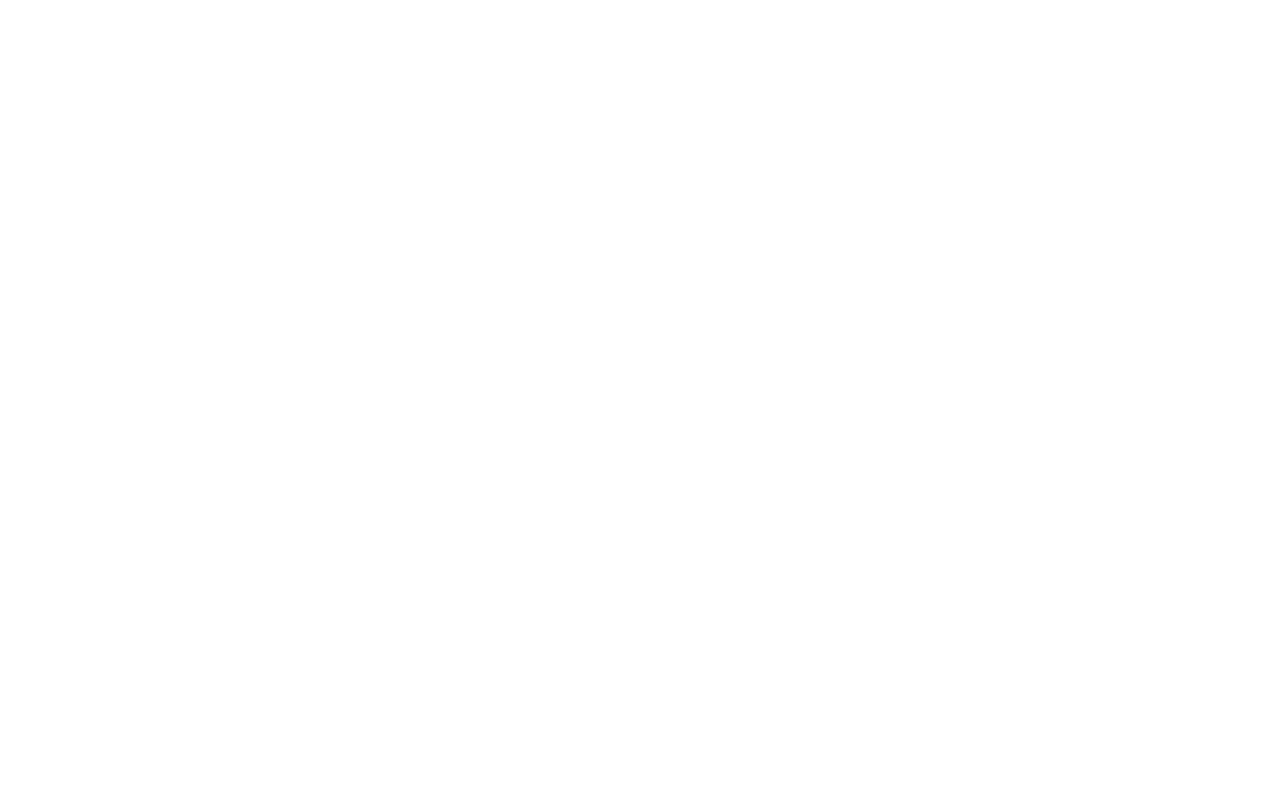
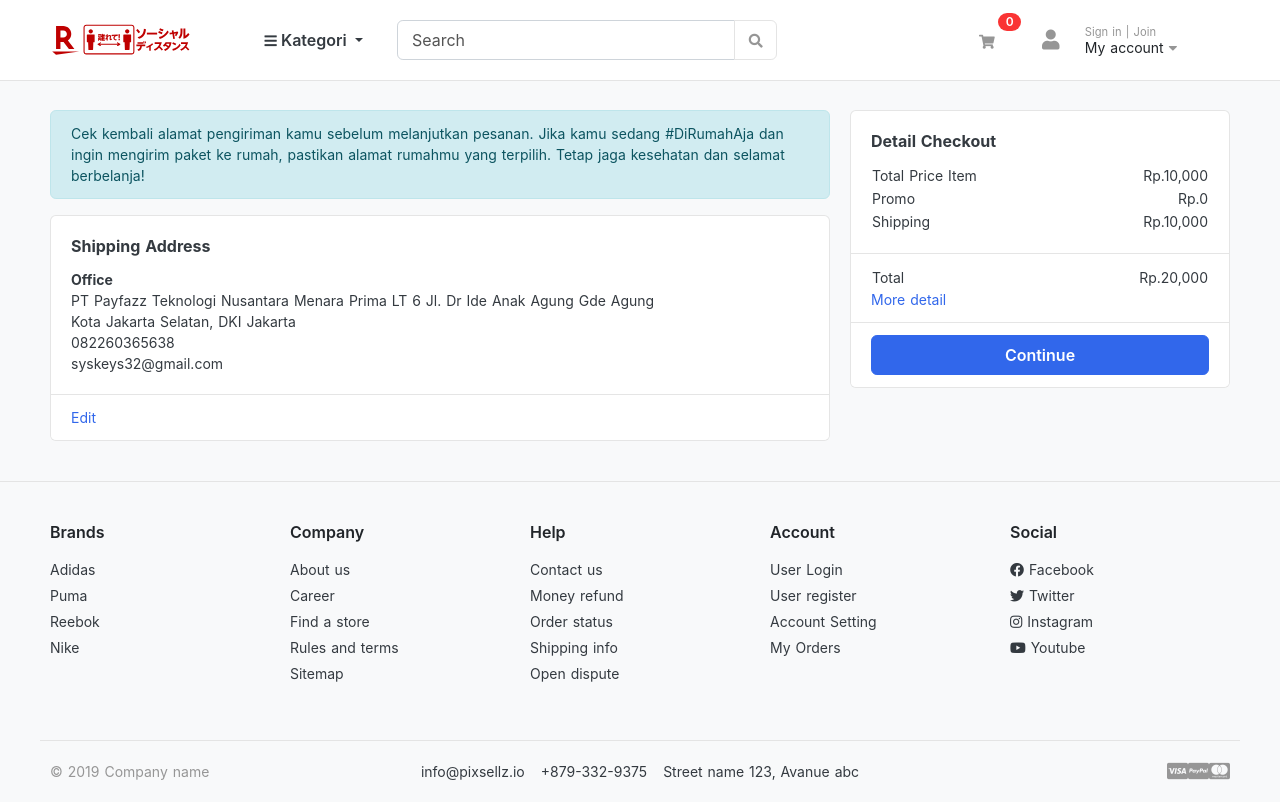
Before and after one commit to adefirmanf/ecommerce, a Nuxt app: page /shipping in a window 1280 px wide. Before the commit this address had no page. Built offline with nearby package versions, Linux system fonts and the light colour scheme; a web font is replaced by a local one.

Commit message:
add shipping page

```diff
--- a/assets/css/custom.css
+++ b/assets/css/custom.css
@@ -1,18 +1,29 @@
+
+* {
+  font-size: 14px;
+}
 
 .margin-y {
   margin-top: 70px;
 }
-
+.mini-section-main{
+  padding-top: 20px;
+}
 .gallery-padding{
   padding : 30px;
 }
-
 .price{
-  font-size: 13px;
+  color: var(--orange);
+}
+.price.mt-1{
+  font-size: 13px !important;
   font-weight: 600;
-  color: var(--orange);
 }
 .info-wrap{
   /* font-weight: 500; */
   color:gray;
 }
+
+.itemside .title{
+  font-size : 14px !important;
+}
--- a/components/ProductDetail.vue
+++ b/components/ProductDetail.vue
@@ -48,7 +48,7 @@
             <!-- rating-wrap.// -->
 
             <div class="mb-3">
-              <var class="price h4">{{product.price}}</var>
+              <var class="price h4">Rp.{{parseInt(product.price).toLocaleString()}}</var>
             </div>
 
             <p>Virgil Abloh’s Off-White is a streetwear-inspired collection that continues to break away from the conventions of mainstream fashion. Made in Italy, these black and brown Odsy-1000 low-top sneakers.</p>
@@ -131,3 +131,8 @@
   }
 };
 </script>
+<style scoped>
+.h4 {
+  font-size: 26px !important;
+}
+</style>
--- /dev/null
+++ b/components/Shipping.vue
@@ -0,0 +1,73 @@
+<template>
+  <section class="section-main bg padding-y margin-y">
+    <div class="container">
+      <div class="row">
+        <aside class="col-md-8">
+          <div
+            class="alert alert-info"
+          >Cek kembali alamat pengiriman kamu sebelum melanjutkan pesanan. Jika kamu sedang #DiRumahAja dan ingin mengirim paket ke rumah, pastikan alamat rumahmu yang terpilih. Tetap jaga kesehatan dan selamat berbelanja!</div>
+          <div class="card shipping-card">
+            <div class="card-body">
+              <h6 class="card-title" small>Shipping Address</h6>
+              <table>
+                <tr>
+                  <b>Office</b>
+                </tr>
+                <tr>PT Payfazz Teknologi Nusantara Menara Prima LT 6 Jl. Dr Ide Anak Agung Gde Agung</tr>
+                <tr>Kota Jakarta Selatan, DKI Jakarta</tr>
+
+                <tr>082260365638</tr>
+                <tr>syskeys32@gmail.com</tr>
+              </table>
+            </div>
+            <div class="card-footer">
+              <a href>Edit</a>
+            </div>
+          </div>
+        </aside>
+        <div class="col-md-4">
+          <div class="card">
+            <div class="card-body">
+              <h6 class="card-title" small>Detail Checkout</h6>
+              <table class="block">
+                <td>Total Price Item</td>
+                <td class="text-right">Rp.10,000</td>
+                <tr></tr>
+                <td>Promo</td>
+                <td class="text-right">Rp.0</td>
+                <tr></tr>
+                <td>Shipping</td>
+                <td class="text-right">Rp.10,000</td>
+              </table>
+            </div>
+            <div class="card-footer">
+              <table class="block">
+                <td>Total</td>
+                <td class="text-right">Rp.20,000</td>
+                <tr></tr>
+                <a href>More detail</a>
+              </table>
+            </div>
+            <div class="card-footer">
+              <button class="btn btn-primary btn-block">Continue</button>
+            </div>
+          </div>
+        </div>
+        <aside class="col-md-8"></aside>
+      </div>
+    </div>
+  </section>
+</template>
+<script>
+</script>
+<style>
+.shipping-card {
+  font-size: 14px;
+}
+.text-right {
+  text-align: right;
+}
+.block {
+  width: 100%;
+}
+</style>;
--- a/pages/cart.vue
+++ b/pages/cart.vue
@@ -1,7 +1,7 @@
 <template>
   <div>
     <Header></Header>
-    <CartDetail :carts="getCarts"></CartDetail>
+    <CartDetail :carts="cartList" :price="price"></CartDetail>
     <Footer></Footer>
   </div>
   <!-- section-header.// -->
@@ -17,10 +17,16 @@
     CartDetail,
     Footer
   },
-  computed: {
-    getCarts() {
-      return this.$store.getters.GET_CARTS;
-    }
-  }
+  data() {
+    return {
+      cartList: [],
+      price: 0
+    };
+  },
+  mounted() {
+    this.cartList = this.$store.getters.GET_CARTS;
+    this.price = this.cartList.map(a => a.price).reduce((a, b) => a + b);
+  },
+  computed: {}
 };
 </script>
--- a/pages/product-detail.vue
+++ b/pages/product-detail.vue
@@ -28,7 +28,6 @@
   },
   methods: {
     addToCart(data) {
-      console.log(data);
       this.$store.commit("setCarts", data);
     }
   }
--- /dev/null
+++ b/pages/shipping.vue
@@ -0,0 +1,20 @@
+<template>
+  <div>
+    <Header></Header>
+    <Shipping></Shipping>
+    <Footer></Footer>
+  </div>
+</template>
+
+<script>
+import Shipping from "~/components/Shipping.vue";
+import Header from "~/components/Header.vue";
+import Footer from "~/components/Footer.vue";
+export default {
+  components: {
+    Shipping,
+    Footer,
+    Header
+  }
+};
+</script>
```
